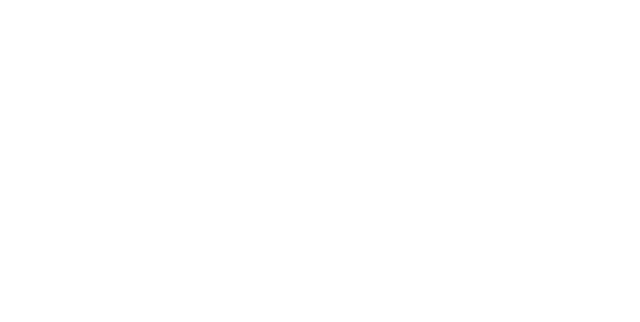
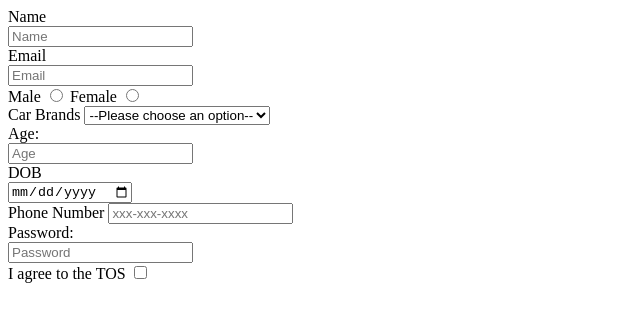
Before and after one commit to acciojob/signup-form-car-Kanchan101112, a website: page main.html in a window 1280 px wide. Shown: the whole page, without its empty margins (0-640 px from the left). Drawn offline with Linux system fonts and the light colour scheme.

Commit message:
created a submission

```diff
--- a/main.html
+++ b/main.html
@@ -8,6 +8,36 @@
 
 <body>
 	<!-- the entire body must be written by student -->
+	<form action="/submit_form" method="post">
+	<label for="name">Name</label><br>
+	<input type="text" id="name" name="name" placeholder="Name" required><br>
+	<label for="email">Email</label><br>
+	<input type="email" id="email" name="email" placeholder="Email" required><br>
+<label for="gender_m">Male</label>
+<input type="radio" id="gender_m" name="gender" value="Male" required>
+
+<label for="gender_f">Female</label>
+<input type="radio" id="gender_f" name="gender" value="Female" required><br>
+
+		<label for="cars">Car Brands</label>
+		<select id="cars" name="cars" required>
+			<option value="">--Please choose an option--</option>
+			<option value="thar">Thar</option>
+			<option value="nano">Nano</option>
+			<option value="porsche">Porsche</option>
+			<option value="marcedes">Marcedes</option>
+		</select><br>
+	<label for="age">Age:</label><br>
+<input type="number" id="age" name="age" placeholder="Age" required><br>
+		<label for="dob">DOB</label><br>
+		<input type="date" id="dob" name="dob" required><br>
+		<label for="phone_number">Phone Number</label>
+		<input type="tel" id="phone_number" name="phone_number" placeholder="xxx-xxx-xxxx"><br>
+		<label for="password">Password:</label><br>
+<input type="password" id="password" name="password" placeholder="Password" required><br>
+		<label for="Tnc">I agree to the TOS</label>
+		<input type="checkbox" id="Tnc" name="Tnc" required>
+	</form>
     <script type="text/javascript" src="./script.js">
 </script>
 
```
